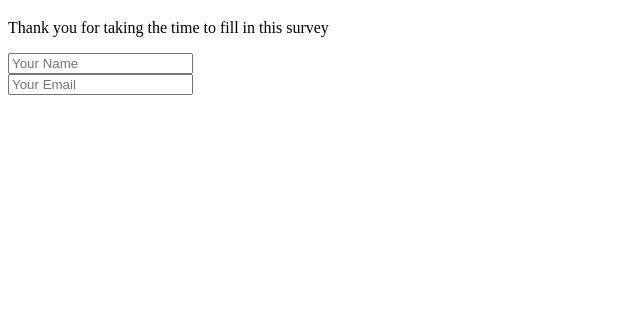
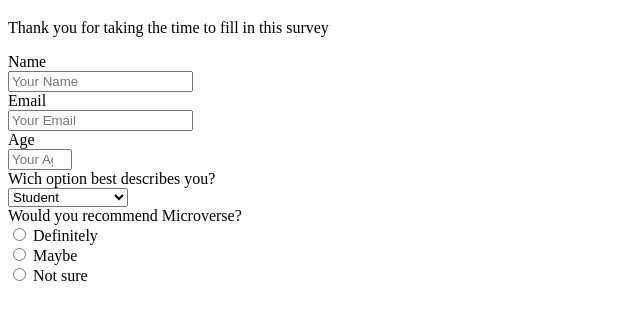
Before and after one commit to LjubomirS/Trial_Ljubomir_Taro, a plain HTML site: page index.html in a window 1280 px wide. Shown: the part 61-380 px from the top of the page, without its empty margins (0-640 px from the left). Drawn offline with Linux system fonts and the light colour scheme.

Commit message:
additional html tags

```diff
--- a/index.html
+++ b/index.html
@@ -28,9 +28,38 @@
     </p>
 
     <form id="survey-form">
-
-<input id="name" type="text" placeholder="Your Name"> <br>
-<input id="email" type="email" placeholder="Your Email">
+<label id="name-label" for="name">Name</label>
+<br>
+<input id="name" type="text" placeholder="Your Name" required>
+<br>
+<label id="email-label" for="email">Email</label>
+<br>
+<input id="email" type="email" placeholder="Your Email" required>
+<br>
+<label id="number-label" for="number">Age</label>
+<br>
+<input id="number" type="number" placeholder="Your Age" min="18" max="150">
+<br>
+<label id="current-role" for="dropdown">Wich option best describes you?</label>
+<br>
+<select name="current-role" id="dropdown">
+  <option value="student">Student</option>
+  <option value="full_time_job">Full time job</option>
+  <option value="full_time_lerner">Full time lerner</option>
+  <option value="mistery">Prefer not to say</option>
+  <option value="other">Other</option>
+</select>
+<br>
+<label id="recommend" for="radio">Would you recommend Microverse?</label>
+<br>
+<input type="radio" id="definitely" name="recommend" value="definitely">
+<label id="label-definitely" for="definitely">Definitely</label>
+<br>
+<input type="radio" id="maybe" name="recommend" value="maybe">
+<label id="label-maybe" for="maybe">Maybe</label>
+<br>
+<input type="radio" id="not_sure" name="recommend" value="not_sure">
+<label id="label-not_sure" for="not_sure">Not sure</label>
 
 
     </form>
```
